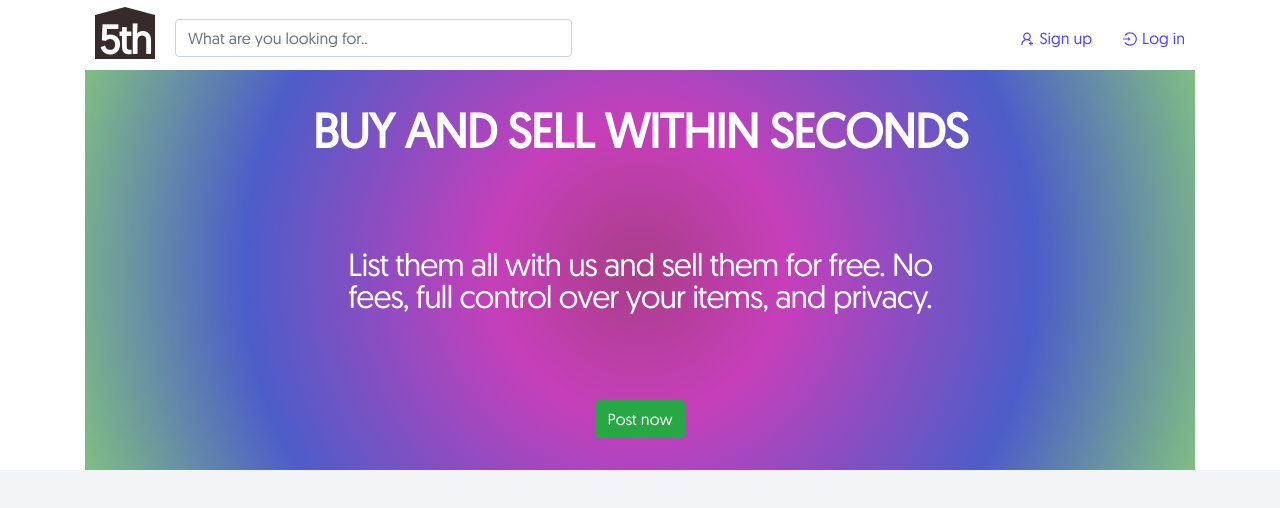
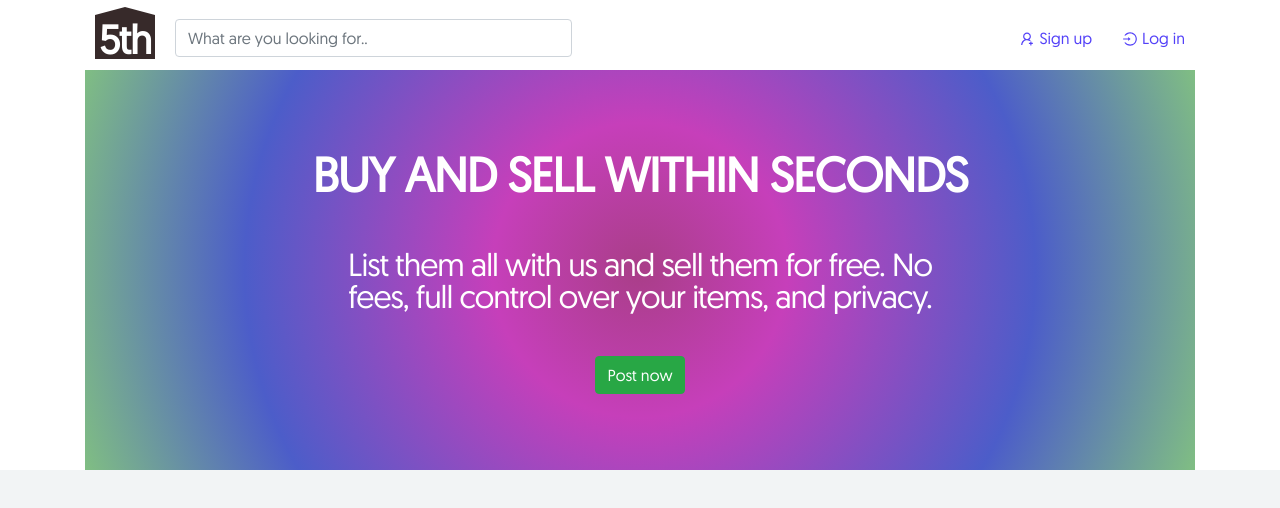
Before and after one commit to chrisdemetriad/bsc-proj, a React (Create React App) app: page / in a window 1280 px wide. Shown: the top 508 px of the page. Built offline with nearby package versions, Linux system fonts and the light colour scheme; no server answers.

Commit message:
Slight changes to the My account section and the Promo banner

```diff
--- a/src/Account/MyAdverts.js
+++ b/src/Account/MyAdverts.js
@@ -104,7 +104,12 @@ const MyAdverts = (props) => {
 					</tbody>
 				</table>
 			) : (
-				<p>No data</p>
+				<React.Fragment>
+					<p>You do not seem to have posted any adverts yet.</p>
+					<p>
+						Why don't you <Link to="/post">post one now</Link>?
+					</p>
+				</React.Fragment>
 			)}
 
 			<GdprPopup />
--- a/src/Shared/PromoBanner.js
+++ b/src/Shared/PromoBanner.js
@@ -12,7 +12,7 @@ const container = css`
 	align-items: center;
 	min-height: 400px;
 	color: white;
-	justify-content: space-between;
+	justify-content: space-evenly;
 	background: rgb(34, 193, 195);
 	background: radial-gradient(circle, rgba(34, 193, 195, 1) 0%, rgba(169, 62, 136, 1) 0%, rgba(198, 63, 186, 1) 25%, rgba(76, 93, 201, 1) 67%, rgba(128, 190, 131, 1) 100%, rgba(45, 168, 253, 1) 100%);
 
```
